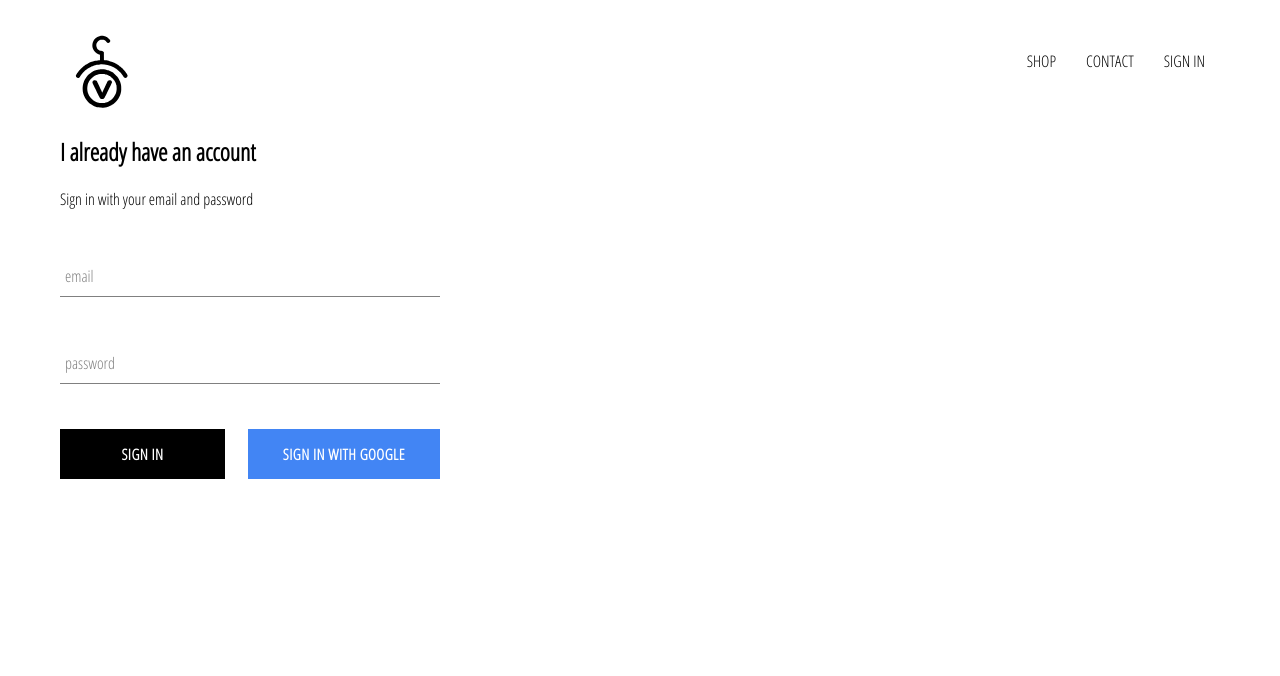
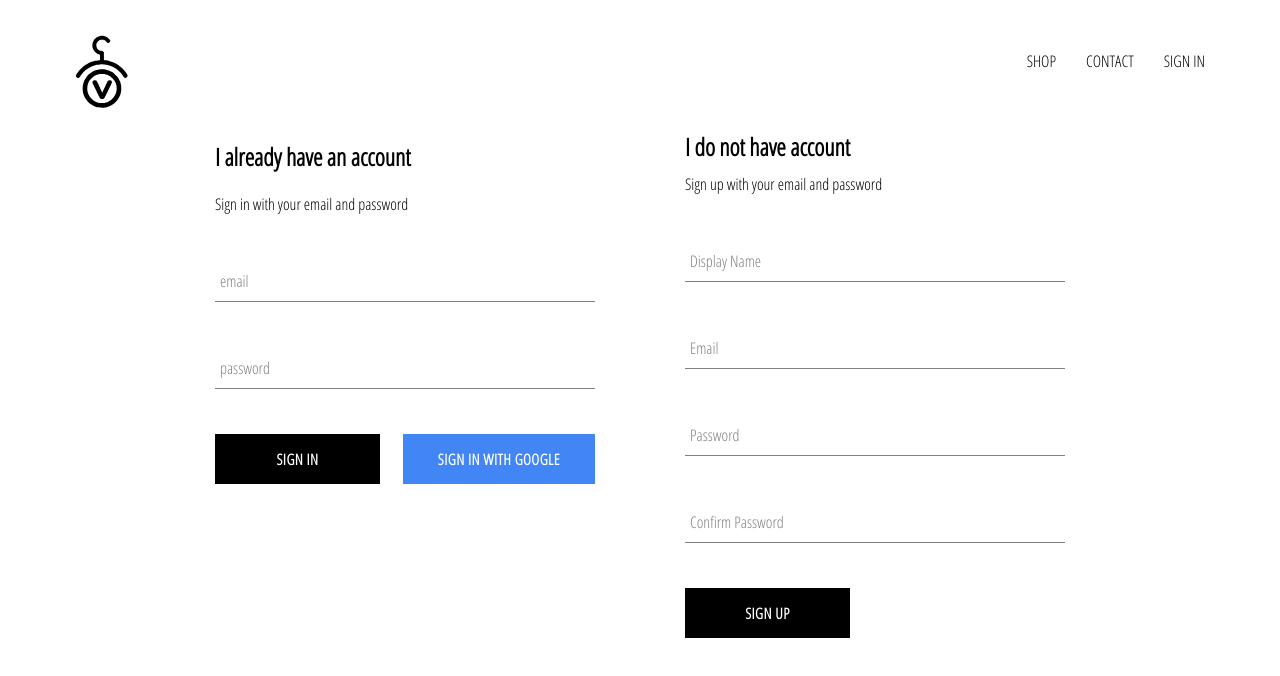
Before and after one commit to ymaulana/vamos-clothing, a React (Create React App) app: page /signin in a window 1280 px wide. Shown: the top 676 px of the page. Built offline with nearby package versions, Linux system fonts and the light colour scheme; no server answers.

Commit message:
implemented firebase utils, included ability to store authenticated user into firestore database

```diff
--- a/src/App.js
+++ b/src/App.js
@@ -5,7 +5,7 @@
 import ShopPage from './pages/shop/shop.component';
 import SignInAndSignUpPage from './pages/sign-in-and-sign-up/sign-in-and-sign-up.component';
 import Header from './components/header/header.component';
-import { auth } from './firebase/firebase.utils';
+import { auth, createUserProfileDocument } from './firebase/firebase.utils';
 
 class App extends React.Component {
   constructor() {
@@ -19,11 +19,25 @@
   unsubscribeFromAuth = null;
 
   componentDidMount() {
-    this.unsubscribeFromAuth = auth.onAuthStateChanged(user => {
-      this.setState({ currentUser: user })
+    this.unsubscribeFromAuth = auth.onAuthStateChanged(async userAuth => {
+      createUserProfileDocument(userAuth);
 
-      console.log(user)
-    })
+      if (userAuth) {
+        const userRef = await createUserProfileDocument(userAuth);
+
+        userRef.onSnapshot(snapShot => {
+          this.setState({
+            currentUser: {
+              id: snapShot.id,
+              ...snapShot.data()
+            }
+          });
+          console.log(this.state)
+        });
+      }
+
+      this.setState( { currentUser: userAuth});
+    });
   }
 
   componentWillUnmount() {
--- /dev/null
+++ b/src/components/sign-up/sign-up.component.jsx
@@ -0,0 +1,96 @@
+import React from 'react';
+import FormInput from '../form-input/form-input.component';
+import { auth, createUserProfileDocument } from '../../firebase/firebase.utils';
+import './sign-up.styles.scss';
+import CustomButton from '../custom-button/custom-button.component';
+
+class SignUp extends React.Component {
+   constructor(){
+      super();
+
+      this.state = {
+         displayName: '',
+         email: '',
+         password: '',
+         confirmPassword: ''
+      }
+   }
+
+   handleSubmit = async event => {
+      event.preventDefault();
+
+      const {displayName, email, password, confirmPassword } = this.state;
+
+      if(password !== confirmPassword) {
+         alert("password don't match");
+         return;
+      }
+
+      try {
+         const { user } = await auth.createUserWithEmailAndPassword(email, password);
+
+         await createUserProfileDocument(user, { displayName });
+         this.setState({
+            displayName: '',
+            email: '',
+            password: '',
+            confirmPassword: ''
+         });
+
+      } catch (error) {
+         console.error(error);
+      }
+   }
+
+   handleChange = event => {
+      const { name, value } = event.target;
+
+      this.setState({ [name]: value });
+   }
+   render() {
+      const {displayName, email, password, confirmPassword } = this.state;
+      return(
+         <div className='sign-up'>
+            <h2 className='title'>I do not have account</h2>
+            <span>Sign up with your email and password</span>
+            <form className='sign-up-form' onSubmit={this.handleSubmit}>
+               <FormInput
+                  type='text'
+                  name='displayName'
+                  value={displayName}
+                  onChange={this.handleChange}
+                  label='Display Name'
+                  required
+               />
+               <FormInput
+                  type='email'
+                  name='email'
+                  value={email}
+                  onChange={this.handleChange}
+                  label='Email'
+                  required
+               />
+               <FormInput
+                  type='password'
+                  name='password'
+                  value={password}
+                  onChange={this.handleChange}
+                  label='Password'
+                  required
+               />
+               <FormInput
+                  type='password'
+                  name='confirmPassword'
+                  value={confirmPassword}
+                  onChange={this.handleChange}
+                  label='Confirm Password'
+                  required
+               />
+               <CustomButton type='submit'>SIGN UP</CustomButton>
+            </form>
+         </div>
+      )
+   }
+}
+
+export default SignUp;
--- /dev/null
+++ b/src/components/sign-up/sign-up.styles.scss
@@ -0,0 +1,9 @@
+.sign-up {
+   display: flex;
+   flex-direction: column;
+   width: 380px;
+
+   .title {
+      margin: 10px 0;
+   }
+}
--- a/src/firebase/firebase.utils.js
+++ b/src/firebase/firebase.utils.js
@@ -13,6 +13,32 @@
    measurementId: "G-N5Z868DTXH"
 };
 
+export const createUserProfileDocument = async (userAuth, additionalData) => {
+   if (!userAuth) return;
+
+   const userRef = firestore.doc(`users/${userAuth.uid}`);
+
+   const snapShot = await userRef.get();
+
+   if (!snapShot.exists) {
+      const {displayName, email} = userAuth;
+      const createdAt = new Date();
+
+      try {
+         await userRef.set({
+            displayName,
+            email,
+            createdAt,
+            ...additionalData
+         })
+      } catch (error) {
+         console.log('error creating user', error.message);
+      }
+   }
+
+   return userRef;
+}
+
 firebase.initializeApp(config);
 
 export const auth = firebase.auth();
--- a/src/pages/sign-in-and-sign-up/sign-in-and-sign-up.component.jsx
+++ b/src/pages/sign-in-and-sign-up/sign-in-and-sign-up.component.jsx
@@ -1,12 +1,14 @@
 import React from 'react';
 import SignIn from '../../components/sign-in/sign-in.component'
+import SignUp from '../../components/sign-up/sign-up.component'
 import './sign-in-and-sign-up.styles.scss';
 
 const SignInAndSignUpPage = () => (
    <div className='sign-in-and-sign-up'>
       <SignIn />
+      <SignUp />
    </div>
 
-)
+);
 
 export default SignInAndSignUpPage;
--- a/src/pages/sign-in-and-sign-up/sign-in-and-sign-up.styles.scss
+++ b/src/pages/sign-in-and-sign-up/sign-in-and-sign-up.styles.scss
@@ -0,0 +1,6 @@
+.sign-in-and-sign-up {
+   width: 850px;
+   display: flex;
+   justify-content: space-between;
+   margin: 30px auto;
+}
```
Also changed, not shown: src/components/form-input/form-input.styles.scss (line endings or trailing spaces).
